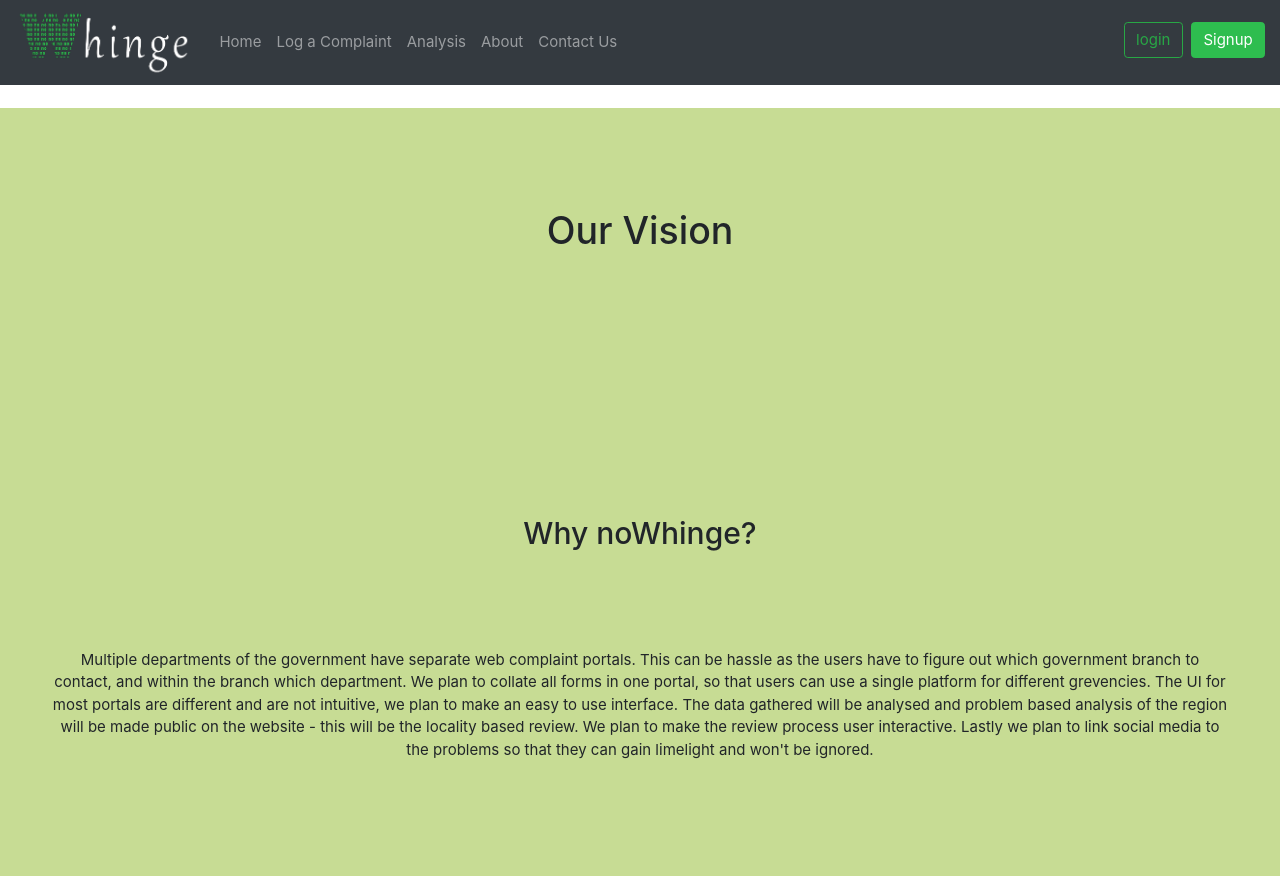
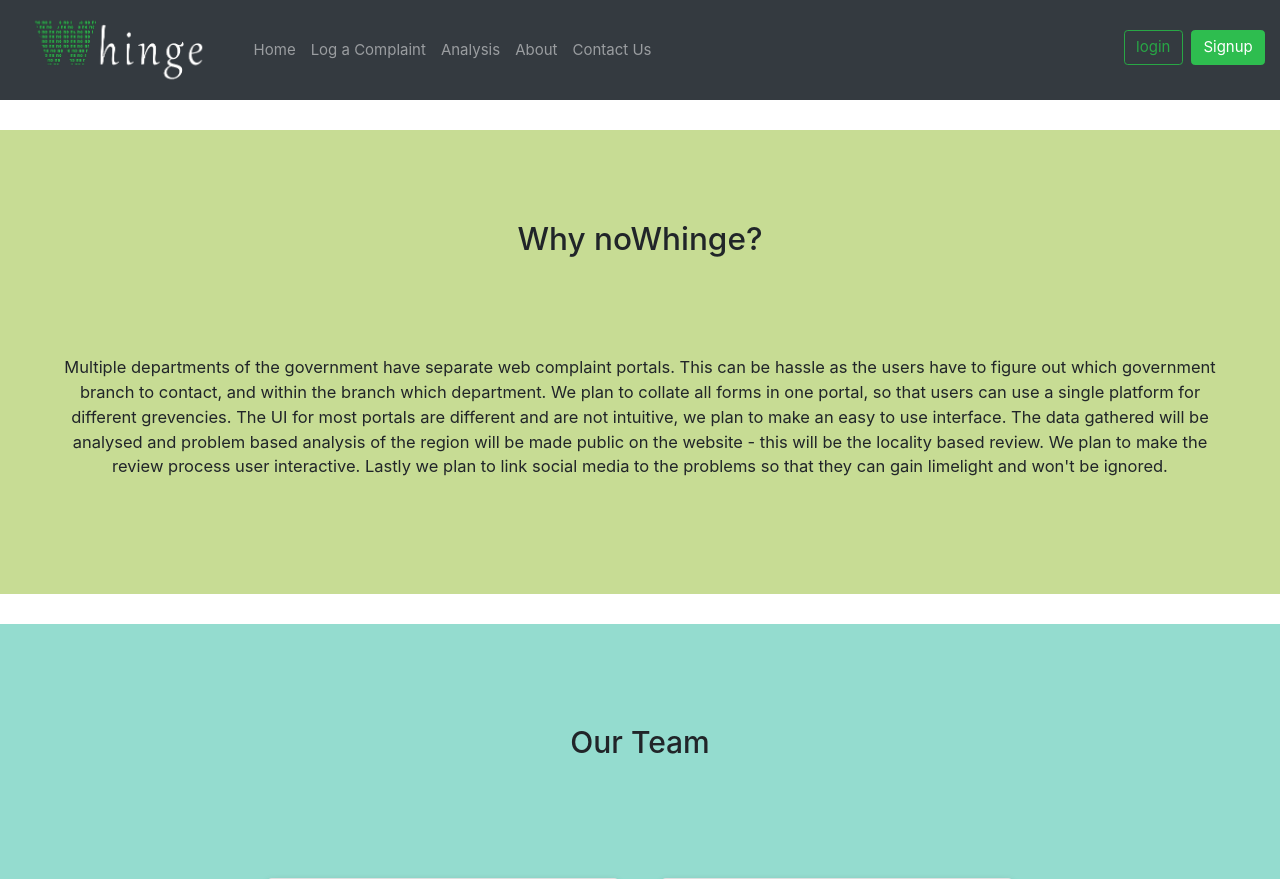
Before and after one commit to kd3423/noWhinge, a Django app: page /about_page/ in a window 1280 px wide. Shown: the top 879 px of the page. Run offline with Django 3.2, Linux system fonts and the light colour scheme; some libraries are stand-ins or nearby versions.

Commit message:
home logo linked, about updated

```diff
--- a/noWhinge/static_project/our_static/css/about.css
+++ b/noWhinge/static_project/our_static/css/about.css
@@ -2,17 +2,25 @@
     background-color: #c7dc94;
 }
 
-#about_header{
+/* #about_header{
     text-align: center;
     position: relative;
-    /* background-color: #ffffff; */
+    background-color: #ffffff;
     padding: 100px 50px 0px 50px;
-}
+} */
 
 #about_text{
     text-align: center;
     padding:0px 50px 100px 50px;
     margin: 30px 0px 30px 0px;
+}
+
+#about_text > h2{
+    font-size: 210%;
+}
+
+#about_text > p{
+    font-size: 110%;
 }
 
 #page2{
--- a/noWhinge/templates/about.html
+++ b/noWhinge/templates/about.html
@@ -28,10 +28,10 @@
     {% include 'navbar.html' %}
     <div id="page1">
         <a id="about" class="smooth"></a>
-        <div id="about_header">
+        <!-- <div id="about_header">
             <h1>Our Vision</h1>
             <br><br><br><br><br><br>
-        </div>
+        </div> -->
         <div id="about_text">
             <br><br><br><br>
             <h2>Why noWhinge?</h2>
--- a/noWhinge/templates/navbar.html
+++ b/noWhinge/templates/navbar.html
@@ -1,6 +1,8 @@
 <nav class="navbar navbar-expand-md navbar-dark bg-dark mb-4">
-    <img src="https://raw.githubusercontent.com/kd3423/noWhinge/master/noWhinge/members/logo_nav1.png?token=ATrmP1l0YyD0Xx7fxLAqO-jqB494wWHiks5a1g0gwA%3D%3D" href="{% url 'home' %}" alt="noWhinge" width="180" height="70">
+    <a class="nav-link" href="{% url 'home' %}">
+        <img src="https://raw.githubusercontent.com/kd3423/noWhinge/master/noWhinge/members/logo_nav1.png?token=ATrmP1l0YyD0Xx7fxLAqO-jqB494wWHiks5a1g0gwA%3D%3D" href="{% url 'home' %}" alt="noWhinge" width="180" height="70">
     &nbsp;&nbsp;&nbsp;&nbsp;
+    </a>
       <button class="navbar-toggler" type="button" data-toggle="collapse" data-target="#navbarCollapse" aria-controls="navbarCollapse" aria-expanded="false" aria-label="Toggle navigation">
         <span class="navbar-toggler-icon"></span>
       </button>
```
